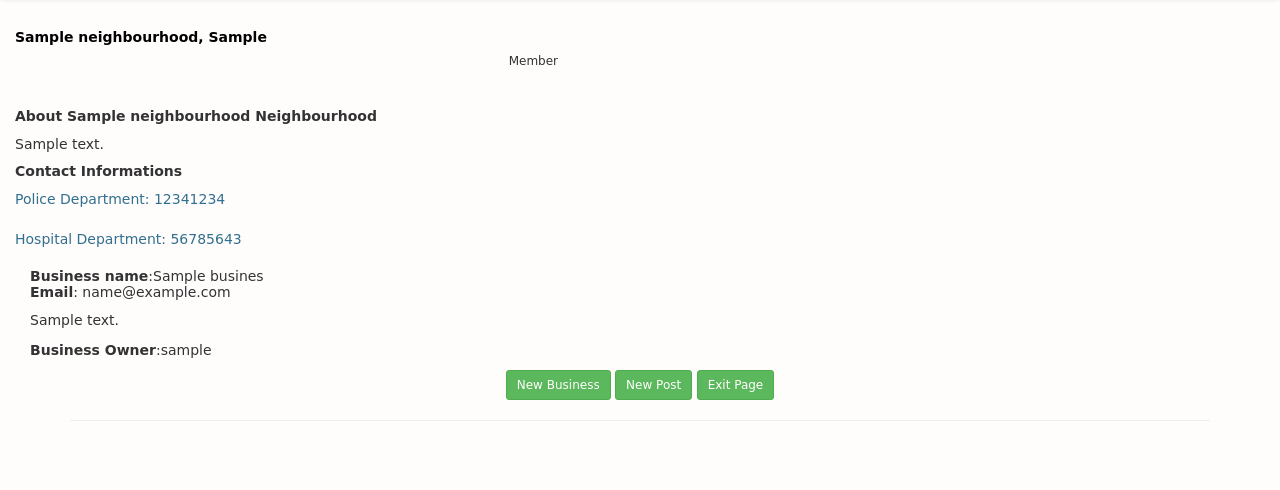
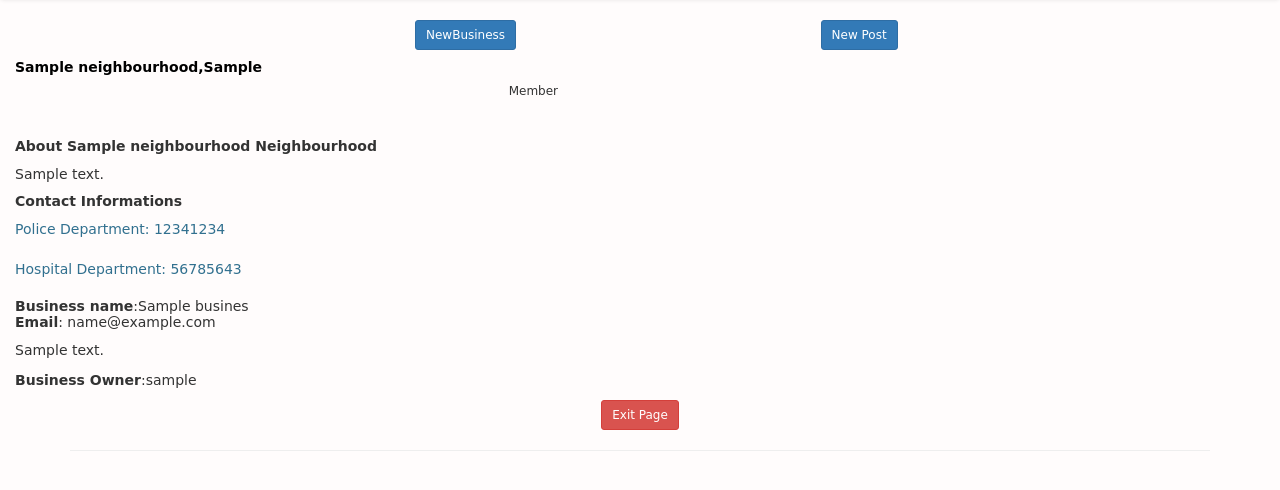
Before and after one commit to Chebichii-Lab/Kapsoya-Estate, a Django app: page /single_hood/1 in a window 1280 px wide. Shown: the part 52-542 px from the top of the page. Run offline with Django 3.2, Linux system fonts and the light colour scheme; a user stored in the database is signed in; tables that the repository leaves empty hold one stand-in row (values such as "Sample post"); some libraries are stand-ins or nearby versions.

Commit message:
add styling

```diff
--- a/kapsoya/templates/single_hood.html
+++ b/kapsoya/templates/single_hood.html
@@ -2,53 +2,43 @@
 {% load bootstrap3 %}
 {% load static %}
 {% block content %}
-
 <body style=" background-image: url('');
 background-size: cover;
 background-repeat:  no-repeat;
 font-family: 'Comic Sans MS', cursive, sans-serif;">
     <div class="container-fluid">
         <div class="row">
+            <div>
                 <div class="col-md-10">
+                    <a href="" style="margin-left: 400px;" class="btn btn-sm btn-primary mb-4 mr-4" data-toggle="modal" data-target="#Business">NewBusiness</a>
+                        <a  style="margin-left: 300px;" class="btn btn-sm btn-primary mb-4 mr-4" href="{% url 'post' neighbourhood.id %}">New Post</a>
                     <div class="card">
-                    <h5 class="mt-2 mb-3 p-2" style="color: black; font-weight:bold;"> {{ neighbourhood.neighbourhood_name }},
-                        {{neighbourhood.neighbourhood_location}}</h5>
-                        <h6 style="text-align: center;"> <span><strong></strong>Member{{neighbourhood.occupants_count | pluralize}}</span>
-                        </h6>
-                    <div class="view overlay">
-                        <img src="{{ neighbourhood.neighbourhood_photo.url }}" class="card-img-top"alt="{{ hood.name }}" height="300px">
+                        <h5 class="mt-2 mb-3 p-2" style="color: black; font-weight:bold;">{{ neighbourhood.neighbourhood_name }},{{neighbourhood.neighbourhood_location}}</h5>
+                        <h6 style="text-align: center;"><span><strong></strong>Member{{neighbourhood.occupants_count | pluralize}}</span></h6>
+                        <div class="view overlay"><img src="{{ neighbourhood.neighbourhood_photo.url }}" class="card-img-top"alt="{{ hood.name }}" height="300px">
                         </div>
                         <div class="card-content">
-                        <h5 class="mb-3 p-2" style="font-weight:bold;">
-                            <i class="fas fa-info-circle green-text"></i>
-                            <b class="text-dark">About {{ neighbourhood.neighbourhood_name }} Neighbourhood</b>
-                        </h5>
+                            <h5 class="mb-3 p-2" style="font-weight:bold;"><b class="text-dark">About {{ neighbourhood.neighbourhood_name }} Neighbourhood</b></h5>
                             <p class="card-text">{{neighbourhood.neighbourhood_description}}</p>
                         </div>
                         <div class="card-content mt-3">
                             <h5 class="mb-3 p-2" style="font-weight:bold;">
-                            <i class="fas fa-phone-volume green-text"></i>
                                 <b class="text-dark">Contact Informations</b>
                             </h5>
-                        <p class="card-text">
-                            <span class="text-info">Police Department: 12341234</span> &nbsp;
+                            <p class="card-text"><span class="text-info">Police Department: 12341234</span> &nbsp;
                                 <br>
                                 <br>
                                 <span class="text-info">Hospital Department: 56785643</span>
                             </p>
                         </div>
-                    <div class="col-md-12">
                         <div class="row">
                             {% for busines in business %}
-                            <div class="col-md-6">
+                            <div class="col-md-4">
                                 <div class="card-body">
-                                    <h5><b>Business name</b>:{{busines.business_name}}
-                                        <p style="font-size: 14px;"> <b>Email</b>: {{busines.business_email}}</p>
-                                    </h5>
+                                    <h5><b>Business name</b>:{{busines.business_name}}<p style="font-size: 14px;"> <b>Email</b>: {{busines.business_email}}</p></h5>
                                     <p>{{ busines.business_description }}</p>
                                     <p><b> Business Owner</b>:{{ busines.user.user.username}}</p>
-
-                                </div> </b>
+                                </div>
                             </div>
                             {% endfor %}
                         </div>
@@ -76,16 +66,9 @@
         <div class="container pt-3">
             <div class="row">
                 <div class="col-md-12">
-                    <a href="" class="btn btn-sm btn-success mb-4 mr-4" data-toggle="modal" data-target="#Business">New
-                        Business</a>
-
-                    <a class="btn btn-sm btn-success mb-4 mr-4" href="{% url 'post' neighbourhood.id %}">New Post</a>
-                    <a class="btn btn-sm btn-success mb-4" href="{% url 'neighbourhood' %}">Exit Page</a>
+                    <a class="btn btn-sm btn-danger mb-4" href="{% url 'neighbourhood' %}">Exit Page</a>
                     <div class="tab-content" id="myTabContent">
                         <div class="tab-pane fade show active" id="home" role="tabpanel" aria-labelledby="home-tab">
-
-
-
                         </div>
                     </div>
                     <hr>
@@ -94,23 +77,15 @@
                         <div class="modal-dialog modal-dialog-centered" role="document">
                             <div class="modal-content">
                                 <div class="modal-header">
-                                    <h5 class="modal-title text-white" id="exampleModalCenterTitle"
-                                        style="text-align: center">
-                                        New Business
-                                    </h5>
-                                    <button type="button" class="close" data-dismiss="modal" aria-label="Close">
-                                        <span aria-hidden="true"> <i class="fa fa-times-circle text-success"></i></span>
-                                    </button>
+                                    <h5 class="modal-title text-white" id="exampleModalCenterTitle"style="text-align: center">New Business</h5>
+                                    <button type="button" class="close" data-dismiss="modal" aria-label="Close"><span aria-hidden="true"> <i class="fa fa-times-circle text-success"></i></span></button>
                                 </div>
                                 <div class="modal-body">
                                     <form action="" method="post">
                                         {% csrf_token%}
                                         {% bootstrap_form form %}
                                         <button type="submit" class="btn btn-md btn-success">Add</button>
-                                        <button type="button" class="btn btn-md btn-outline-danger "
-                                            data-dismiss="modal" style="float:right">
-                                            Cancel
-                                        </button>
+                                        <button type="button" class="btn btn-md btn-outline-danger "data-dismiss="modal" style="float:right">Cancel</button>
                                     </form>
                                 </div>
                             </div>
```
Also changed, not shown: kapsoya/templates/index.html (+3 -13 lines). Lines whose indentation alone changed are shown as unchanged.
